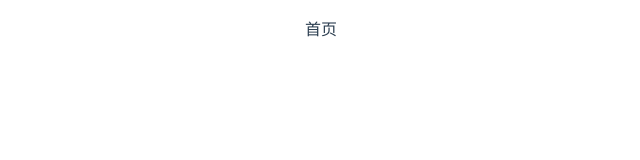
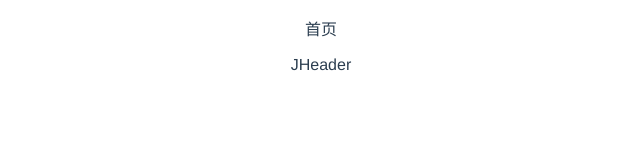
Before and after one commit to wanghong2013/vue-cli-3-config, a Vue app: page / in a window 1280 px wide. Shown: the top 160 px of the page, without its empty margins (319-959 px from the left). Built offline with nearby package versions, Linux system fonts and the light colour scheme.

Commit message:
修改eslint配置

```diff
--- /dev/null
+++ b/src/components/JHeader.vue
@@ -0,0 +1,12 @@
+<template>
+    <div>
+        JHeader
+    </div>
+</template>
+
+<script>
+export default {
+    name:"JHeader"
+}
+
+</script>
--- a/src/views/Home.vue
+++ b/src/views/Home.vue
@@ -1,14 +1,17 @@
 <template>
   <div class="home">
     <p>{{ value }}</p>
+    <JHeader />
   </div>
 </template>
 
 <script>
-// @ is an alias to /src
+import JHeader from "@/components/JHeader.vue"
 export default {
   name: "home",
-  components: {},
+  components: {
+    JHeader
+  },
   data() {
     return {
       value: "首页"
```
Also changed, not shown: .eslintrc.js, 1 other file (tests, documents, lock files or other folders).
